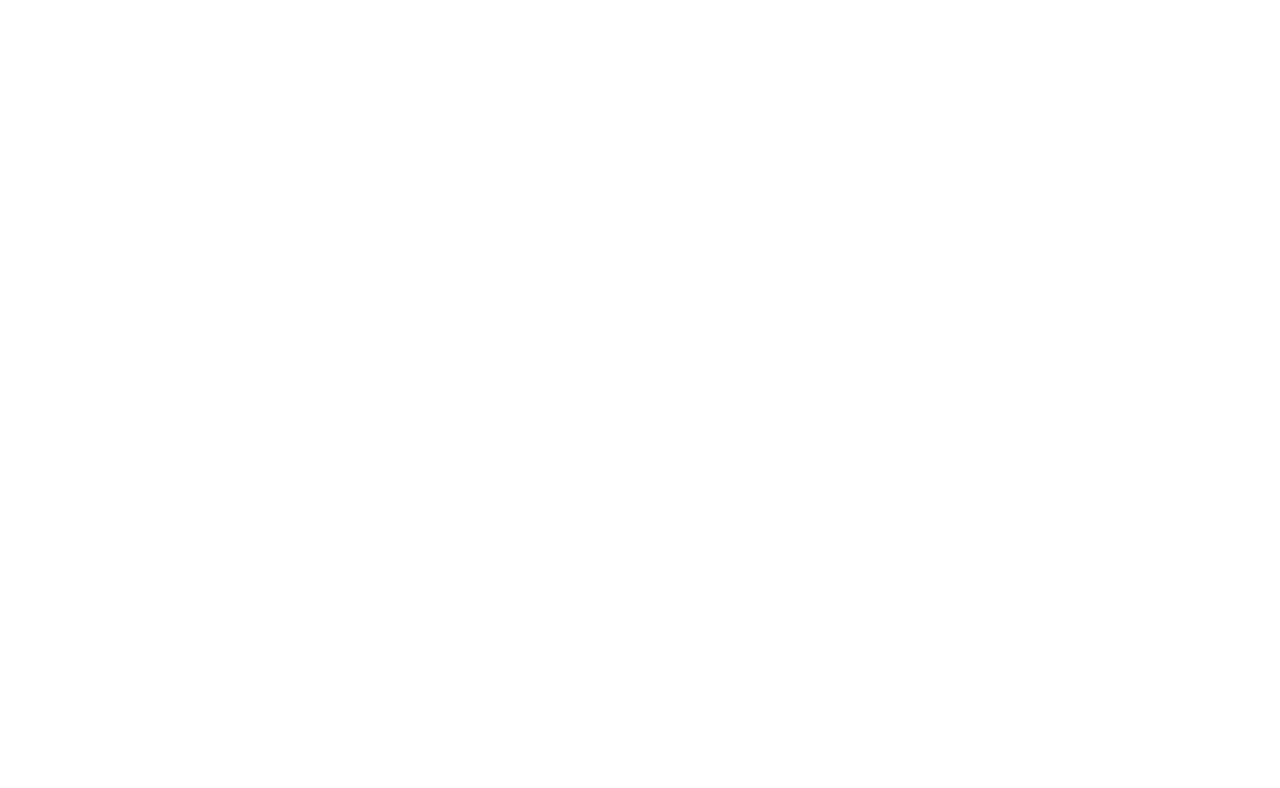
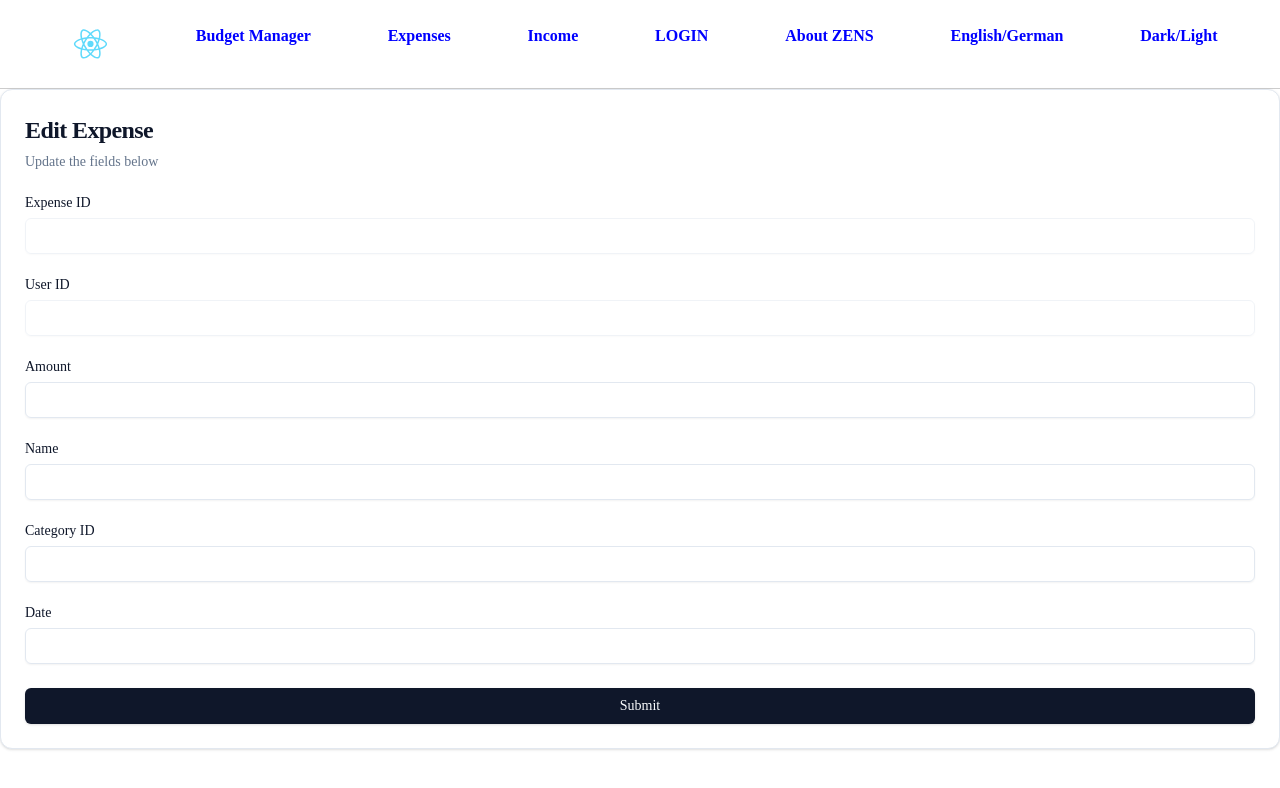
Before and after one commit to Fazsuzsa/Budget_Ausgaben_App, a React (Create React App) app in the folder frontend/: page /edit-expense/1/1 in a window 1280 px wide. Before the commit this address had no page. Shown: the top 788 px of the page. Built offline with nearby package versions, Linux system fonts and the light colour scheme.

Commit message:
edit Frontend

```diff
--- a/frontend/src/components/Expenses.js
+++ b/frontend/src/components/Expenses.js
@@ -1,4 +1,5 @@
 import React, { useEffect, useState } from "react";
+import { Link } from "react-router-dom";
 import Navbar from "./Navbar";
 import AddExpenseForm from "./AddExpense";
 import {
@@ -63,6 +64,15 @@
                 <TableCell>
                   {new Date(expense.date).toISOString().split("T")[0]}
                 </TableCell>
+                <TableCell>
+                  <Link
+                    to={`/edit-expense/${expense.id}/${expense.user_id}`}
+                    state={{ expense }}
+                    className="text-blue-500 underline"
+                  >
+                    Edit
+                  </Link>
+                </TableCell>
               </TableRow>
             ))}
           </TableBody>
--- a/frontend/src/components/UserTable.js
+++ b/frontend/src/components/UserTable.js
@@ -1,4 +1,5 @@
 import React from "react";
+import { Link } from "react-router-dom";
 import {
   Table,
   TableBody,
--- a/frontend/src/index.js
+++ b/frontend/src/index.js
@@ -24,7 +24,7 @@
         <Route path="/about" element={<About></About>}></Route>
         <Route path="/login" element={<Login></Login>}></Route>
         <Route path="/test" element={<FormExpenses></FormExpenses>}></Route>
-        <Route path="/form" element={<MyForm></MyForm>}></Route>
+        <Route path="/edit-expense/:userId/:expenseId" element={<MyForm></MyForm>}></Route>
         <Route path="/eng_ger" element={<Eng_ger></Eng_ger>}></Route>
         <Route path="/dark_light" element={<Dark_light></Dark_light>}></Route>
 
--- a/frontend/src/pages/MyForm.js
+++ b/frontend/src/pages/MyForm.js
@@ -1,4 +1,6 @@
-import React, { useState } from "react";
+import React, { useState, useEffect } from "react";
+import { useLocation, useNavigate } from "react-router-dom";
+import { useParams } from "react-router-dom";
 import { cn } from "../lib/utils";
 import {
     Card,
@@ -10,104 +12,135 @@
 import { Label } from "../components/ui/label";
 import { Input } from "../components/ui/input";
 import { Button } from "../components/ui/button";
-import { useNavigate } from 'react-router-dom';
+import Navbar from "../components/Navbar";
 
 export default function MyForm() {
-    const [text1, setText1] = useState("");
-    const [text2, setText2] = useState("");
-    const [number, setNumber] = useState("");
+    const { state } = useLocation();
+    const expense = state?.expense;
+    const navigate = useNavigate();
+    const { userId: paramUserId, expenseId: paramExpenseId } = useParams();
+
+    const [expenseId, setExpenseId] = useState("");
+    const [userId, setUserId] = useState("");
+
+    const [name, setName] = useState("");
+    const [amount, setAmount] = useState("");
+    const [categoryId, setCategoryId] = useState("");
+    const [date, setDate] = useState("");
     const [message, setMessage] = useState("");
 
-    const handleSubmit = (e) => {
+    useEffect(() => {
+        if (expense) {
+            setExpenseId(expense.id || paramExpenseId);
+            setUserId(expense.user_id || paramUserId);
+            setName(expense.name || "");
+            setAmount(expense.amount || "");
+            setCategoryId(expense.category_id || "");
+            setDate(expense.date || "");
+        }
+    }, [expense]);
+
+    const handleSubmit = async (e) => {
         e.preventDefault();
-        // Exemple simple : afficher les données
-        setMessage(`Données envoyées : ${text1}, ${text2}, ${number}`);
+
+        try {
+            const response = await fetch(
+                `http://localhost:5005/expenses/${userId}/${expenseId}`,
+                {
+                    method: "PUT",
+                    headers: {
+                        "Content-Type": "application/json",
+                    },
+                    body: JSON.stringify({
+                        category_id: categoryId,
+                        amount: amount,
+                        name: name,
+                        date: date,
+                    }),
+                }
+            );
+
+            if (!response.ok) {
+                throw new Error("Error updating expense");
+            }
+
+            const updatedExpense = await response.json();
+            console.log("Update successful:", updatedExpense);
+            setMessage("Expense updated successfully!");
+            setTimeout(() => navigate("/expenses"), 1000);
+        } catch (err) {
+            console.error(err);
+            alert("An error occurred while updating the expense.");
+        }
     };
 
     return (
+        <>
+            <Navbar />
             <div className={cn("flex flex-col gap-6")}>
                 <Card>
                     <CardHeader>
-                    <CardTitle className="text-2xl">Expense Change</CardTitle>
-                    <CardDescription>Fill in the fields below</CardDescription>
+                        <CardTitle className="text-2xl">Edit Expense</CardTitle>
+                        <CardDescription>Update the fields below</CardDescription>
                     </CardHeader>
                     <CardContent>
                         <form onSubmit={handleSubmit}>
                             <div className="flex flex-col gap-6">
                                 <div className="grid gap-2">
-                                <Label htmlFor="text1">ID Expense</Label>
-                                <Input
-                                    id="text1"
-                                    type="text"
-                                    value={text1}
-                                    onChange={(e) => setText1(e.target.value)}
-                                    disabled
-                                />
-                            </div>
-
-                            <div className="grid gap-2">
-                                <Label htmlFor="text2">ID User</Label>
-                                <Input
-                                    id="text2"
-                                    type="text"
-                                    value={text2}
-                                    onChange={(e) => setText2(e.target.value)}
-                                    disabled
-                                />
-                            </div>
-
-                            <div className="grid gap-2">
-                                <Label htmlFor="number">Amount</Label>
-                                <Input
-                                    id="number"
-                                    type="number"
-                                    value={number}
-                                    onChange={(e) => setNumber(e.target.value)}
-                                    required
-                                    placeholder="Amount"
-                                />
+                                    <Label>Expense ID</Label>
+                                    <Input value={expenseId} disabled />
                                 </div>
                                 <div className="grid gap-2">
-                                <Label htmlFor="text2">Name Expense</Label>
+                                    <Label>User ID</Label>
+                                    <Input value={userId} disabled />
+                                </div>
+                                <div className="grid gap-2">
+                                    <Label>Amount</Label>
                                     <Input
-                                    id="text2"
-                                    type="text"
-                                    value={text2}
-                                    onChange={(e) => setText2(e.target.value)}
+                                        type="number"
+                                        value={amount}
+                                        onChange={(e) => setAmount(e.target.value)}
                                         required
                                     />
                                 </div>
                                 <div className="grid gap-2">
-                                <Label htmlFor="number">Cathegory ID</Label>
+                                    <Label>Name</Label>
                                     <Input
-                                    id="number"
-                                    type="number"
-                                    value={number}
-                                    onChange={(e) => setNumber(e.target.value)}
+                                        type="text"
+                                        value={name}
+                                        onChange={(e) => setName(e.target.value)}
                                         required
-                                    placeholder="Cathegory"
                                     />
                                 </div>
                                 <div className="grid gap-2">
-                                <Label htmlFor="text2">Date</Label>
+                                    <Label>Category ID</Label>
                                     <Input
-                                    id="text2"
-                                    type="text"
-                                    value={text2}
-                                    onChange={(e) => setText2(e.target.value)}
+                                        type="number"
+                                        value={categoryId}
+                                        onChange={(e) => setCategoryId(e.target.value)}
                                         required
                                     />
                                 </div>
-
-                            {message && <div className="text-sm text-green-600">{message}</div>}
-
+                                <div className="grid gap-2">
+                                    <Label>Date</Label>
+                                    <Input
+                                        type="text"
+                                        value={date}
+                                        onChange={(e) => setDate(e.target.value)}
+                                        required
+                                    />
+                                </div>
+                                {message && (
+                                    <div className="text-sm text-green-600">{message}</div>
+                                )}
                                 <Button type="submit" className="w-full">
-                                Soumettre
+                                    Submit
                                 </Button>
                             </div>
                         </form>
                     </CardContent>
                 </Card>
             </div>
+        </>
     );
 }
```
Lines whose indentation alone changed are shown as unchanged.
